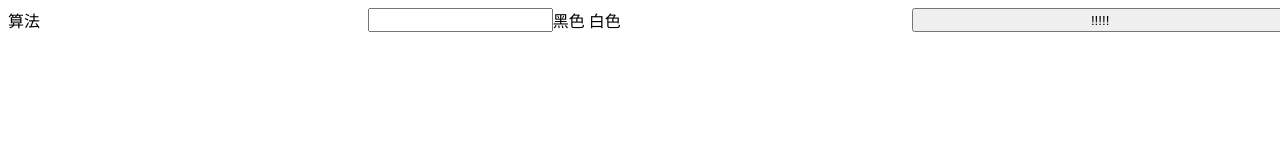
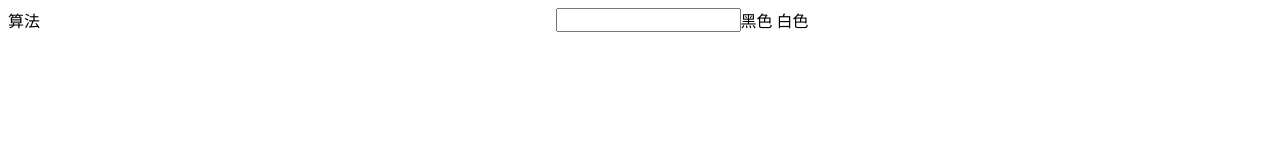
Before and after one commit to MuRongJs/MuRongJs.github.io, a plain HTML site: page index.html in a window 1280 px wide. Drawn offline with nearby package versions, Linux system fonts and the light colour scheme.

```diff
--- a/index.html
+++ b/index.html
@@ -46,7 +46,6 @@
           </el-menu-item>
         </el-submenu>
       </el-menu>
-      <button class="btn-item" @click="switchSty">!!!!!</button>
     </div>
     <iframe :src="url" frameborder="0"></iframe>
   </div>
```
